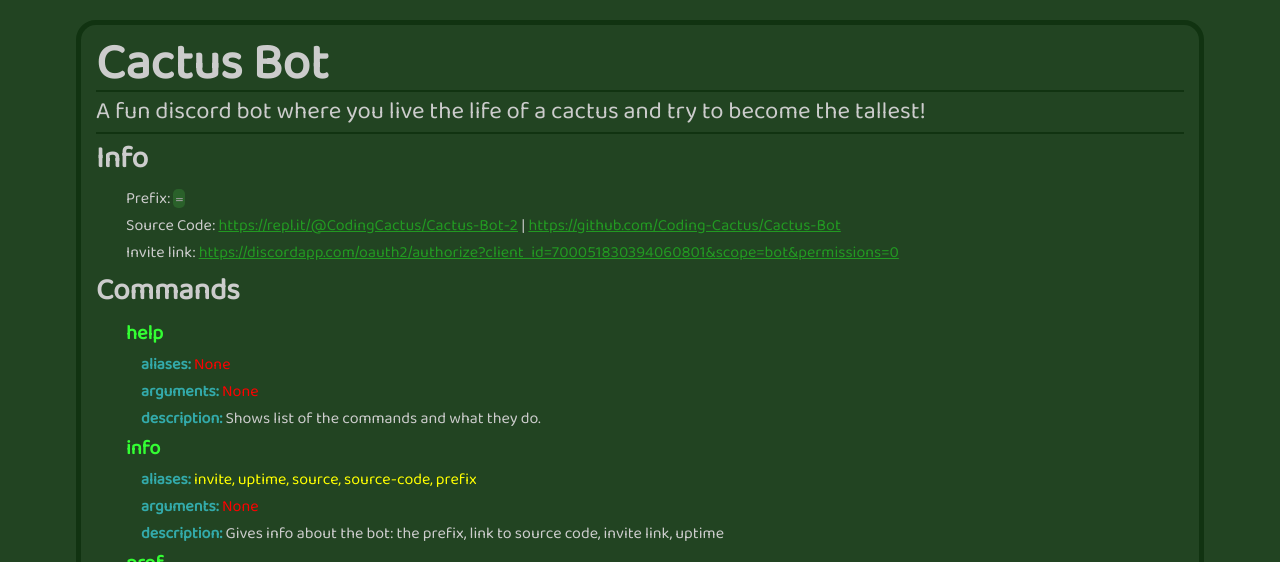
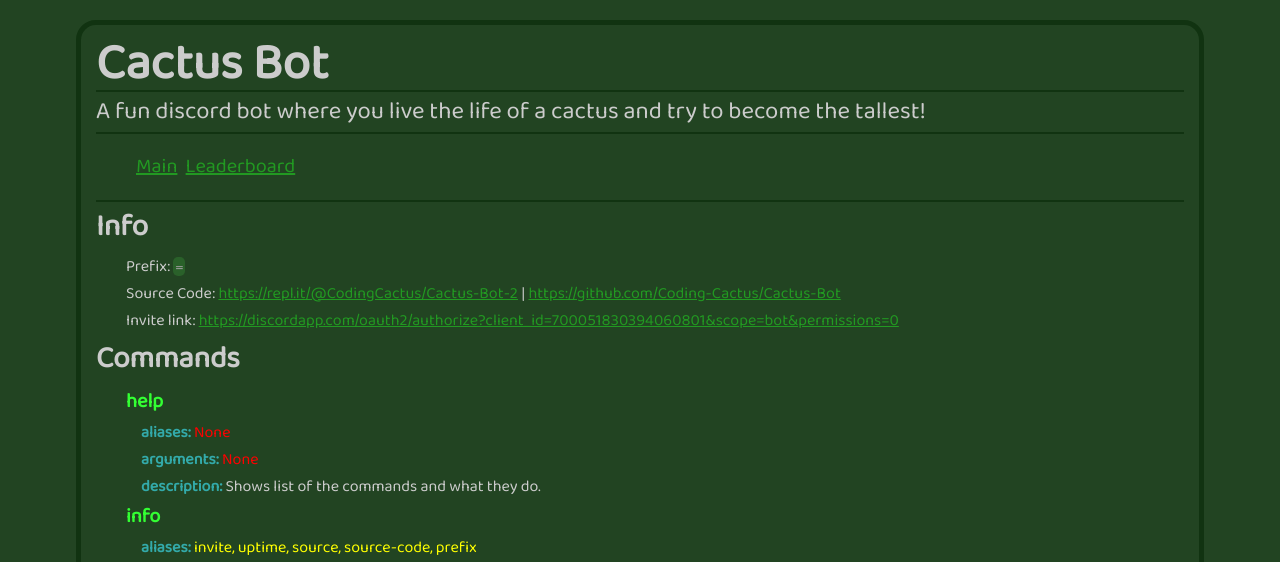
Before and after one commit to Coding-Cactus/Cactus-Bot, a Flask app: page / in a window 1280 px wide. Shown: the top 562 px of the page. Run offline with Flask 2, Linux system fonts and the light colour scheme.

Commit message:
Added leaderboard page to site

```diff
--- a/server.py
+++ b/server.py
@@ -1,11 +1,49 @@
-import flask
+import flask, replitdb, discord
 from threading import Thread
 
+client = discord.Client()
+
+db = replitdb.Client()
+
 app = flask.Flask('')
+
+def commas(i):
+	s,i="",str(i)
+	for x in range(len(i)//3):s=","+i[-3:]+s;i=i[:-3]
+	if i=="":s=s[1:]
+	return(i+s)
 
 @app.route('/')
 def main():
 	return flask.render_template('index.html')
+
+@app.route('/leaderboard')
+def leaders():
+	scores = []
+	players = []
+	orderedScores = []
+	ids =[]
+	tags = []
+	f = str(db.view('score')).split('\n')
+	for i in f:
+		if i.replace('\n','') != '' and i.replace('\n','').split('=')[0] != '691576874261807134':
+			scores.append(int(i.replace('\n','').split('=')[1]))
+			orderedScores.append(int(i.replace('\n','').split('=')[1]))
+			players.append(int(i.replace('\n','').split('=')[0]))
+	for n in str(db.view("names")).split("\n"):
+		ids.append(n.split("=")[0])
+		tags.append(n.split("=")[1])
+	orderedScores.sort(reverse=True)
+	orderedPlayers = []
+	for x in orderedScores:
+		orderedPlayers.append(tags[ids.index(str(players[scores.index(x)]))])
+		scores[scores.index(x)] = ''
+
+
+	for a in range(len(orderedScores)):
+		orderedScores[a] = commas(orderedScores[a])
+
+	return flask.render_template('leaderboard.html', players=orderedPlayers, scores=orderedScores, length=len(orderedScores))
 
 @app.route("/favicon.ico")
 def favicon():
--- a/static/style.css
+++ b/static/style.css
@@ -85,3 +85,30 @@
 	margin-top: 0;
 	margin-left: 15px;
 }
+
+#one{
+	color: #ffd700;
+}
+
+#two{
+	color: #c0c0c0;
+}
+
+#three{
+	color: #cd7f32;
+}
+
+nav ul li{
+	display: inline;
+	margin-right: 5px;
+	font-size: 20px;
+}
+
+nav, nav ul li{
+	margin-top: 0;
+	margin-bottom: 0;
+}
+
+nav {
+	border-bottom: 2px solid #131;
+}
--- /dev/null
+++ b/templates/base.html
@@ -0,0 +1,43 @@
+<!DOCTYPE html>
+<html>
+  <head>
+    <meta charset="utf-8">
+    <meta name="viewport" content="width=device-width">
+
+    <meta name="author" content="CodingCactus" >
+		<meta name="keywords" content="discord, discord-bot, cactus, cactus-bot" >
+
+    <title>{% block title %}Cactus Bot{% endblock%}</title>
+
+		<link rel="icon" href="/favicon.ico" />
+		<meta name="theme-color" content="#00cc00">
+
+    <meta property="og:title" content="{% block ogp_title %}Cactus Bot{% endblock %}" />
+    <meta property="og:type" content="website" />
+    <meta property="og:description" content="A fun discord bot where you live the life of a cactus and try to become the tallest!"/>
+    <meta property="og:image" content="{% block ogp_img %}/favicon.ico{% endblock %}" />
+
+		<link href="https://fonts.googleapis.com/css2?family=Baloo+Da+2&display=swap" rel="stylesheet" />
+    <link href="/static/style.css" rel="stylesheet" type="text/css" />
+
+		{% block head %}{% endblock %}
+
+  </head>
+  <body>
+	<main>
+		<h1>Cactus Bot</h1>
+
+		<h2>
+			A fun discord bot where you live the life of a cactus and try to become the tallest!
+		</h2>
+		<nav>
+			<ul>
+				<li><a href="/">Main</a></li>
+				<li><a href="/leaderboard">Leaderboard</a></li>
+			</ul>
+		</nav>
+      {% block content %}{% endblock %}
+    </main>
+
+  </body>
+</html>
--- a/templates/index.html
+++ b/templates/index.html
@@ -1,28 +1,13 @@
-<!DOCTYPE html>
-<html>
-  <head>
-    <meta charset="utf-8">
-    <meta name="description" content="A fun discord bot where you live the life of a cactus and try to become the tallest!" >
-		<meta name="author" content="CodingCactus" >
-		<meta name="keywords" content="discord, discord-bot, cactus, cactus-bot" >
-    <meta name="viewport" content="width=device-width">
-    <title>Cactus Bot</title>
-		<link href="https://fonts.googleapis.com/css2?family=Baloo+Da+2&display=swap" rel="stylesheet">
-    <link href="static/style.css" rel="stylesheet" type="text/css" />
-  </head>
-  <body>
-		<main>
-			<h1>Cactus Bot</h1>
+{% extends "base.html" %}
 
-			<h2>
-				A fun discord bot where you live the life of a cactus and try to become the tallest!
-			</h2>
+{% block content %}
+
 
 			<h3>Info</h3>
 			<div id='info'>
 				<p>Prefix: <code>=</code></p>
 				<p>Source Code: <a href='https://repl.it/@CodingCactus/Cactus-Bot-2'>https://repl.it/@CodingCactus/Cactus-Bot-2</a> | <a href='https://github.com/Coding-Cactus/Cactus-Bot'>https://github.com/Coding-Cactus/Cactus-Bot</a></p>
-				<p>Invite link: <a href='https://discordapp.com/oauth2/authorize?client_id=700051830394060801&scope=bot&permissions=0'> https://discordapp.com/oauth2/authorize?client_id=700051830394060801&scope=bot&permissions=0</a></p>
+				<p>Invite link: <a href='https://discordapp.com/oauth2/authorize?client_id=700051830394060801&scope=bot&permissions=0' style="word-break: break-all;">https://discordapp.com/oauth2/authorize?client_id=700051830394060801&scope=bot&permissions=0</a></p>
 			</div>
 
 			<h3>Commands</h3>
@@ -162,6 +147,5 @@
 				<p>Discord: CodingCactus#6777</p>
 				<p>repl.it: <a href='https://repl.it/@CodingCactus'>https://repl.it/@CodingCactus</a></p>
 				<p>GitHub: <a href='https://github.com/Coding-Cactus'>https://github.com/Coding-Cactus</a></p>
-		</main>
-  </body>
-</html>
+
+	{% endblock %}
```
Also changed, not shown: main.py (+8 -1 lines), templates/leaderboard.html (added, +25 -0 lines), README.md.
